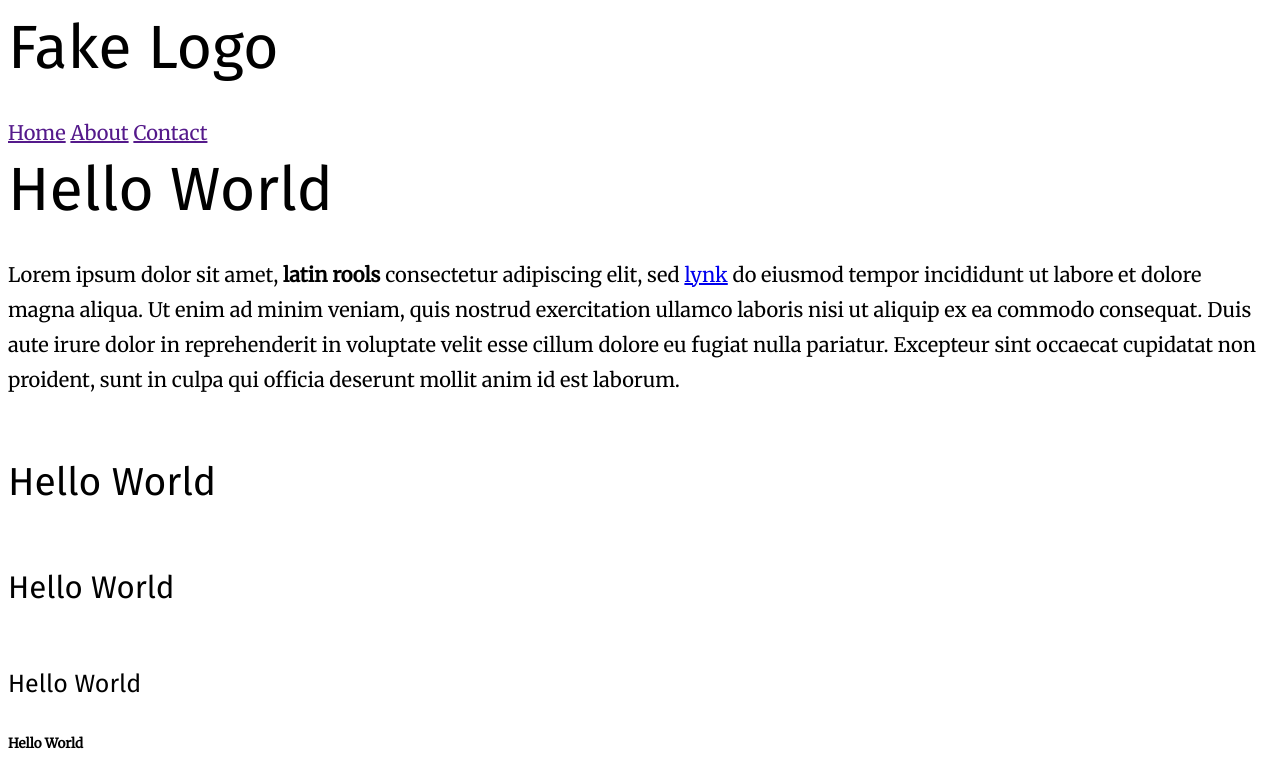
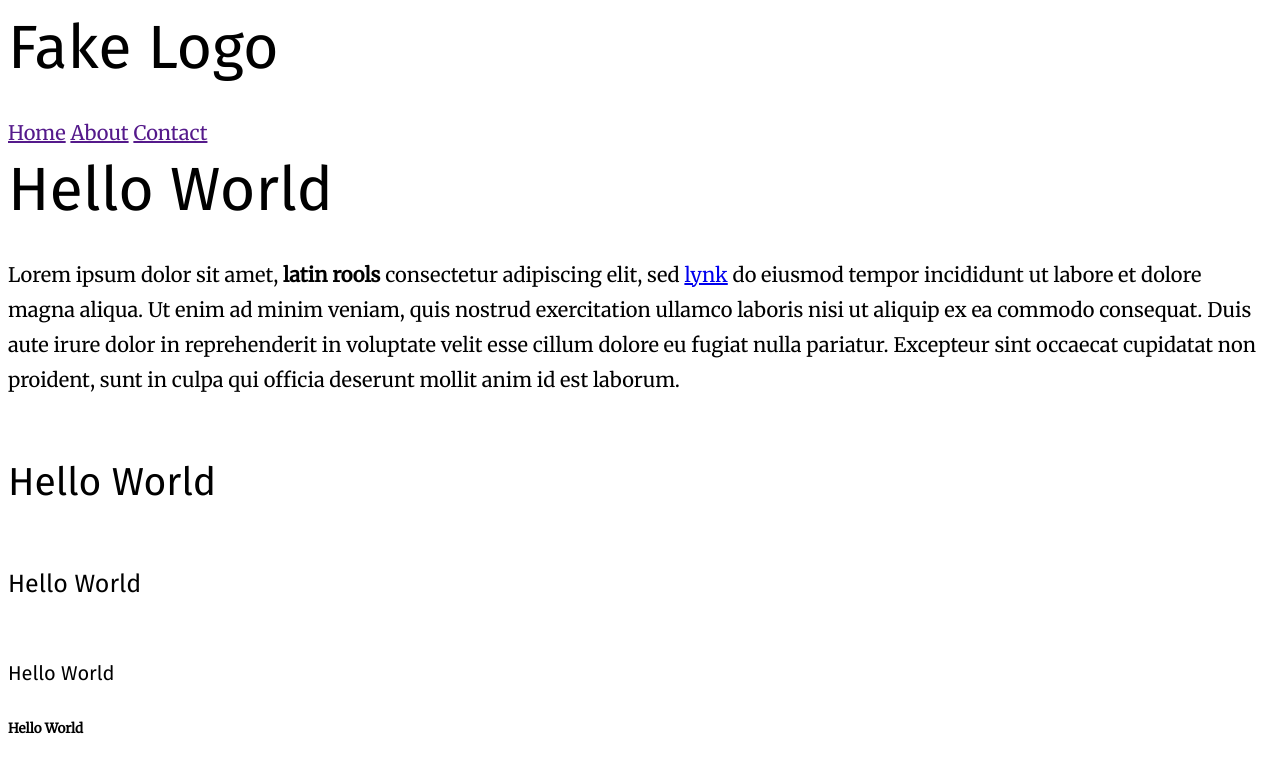
Before and after one commit to bicycleben88/style-templates, a plain HTML site: page index.html in a window 1280 px wide. Shown: the top 769 px of the page. Drawn offline with Linux system fonts and the light colour scheme.

Commit message:
add header vars

```diff
--- a/style.css
+++ b/style.css
@@ -15,6 +15,11 @@
   /* type */
   --headerText: "Fira Sans", sans-serif;
   --bodyText: "Merriweather", serif;
+  --h1: 3.052rem;
+  --h2: 2.441rem;
+  --h3: 1.953rem;
+  --h4: 1.563rem;
+  --h4: 1.25rem;
 
   /* elevation */
 }
@@ -48,23 +53,23 @@ h5 {
 
 h1 {
   margin-top: 0;
-  font-size: 3.052rem;
+  font-size: var(--h1);
 }
 
 h2 {
-  font-size: 2.441rem;
+  font-size: var(--h2);
 }
 
 h3 {
-  font-size: 1.953rem;
+  font-size: var(--h3);
 }
 
 h4 {
-  font-size: 1.563rem;
+  font-size: var(--h4);
 }
 
 h5 {
-  font-size: 1.25rem;
+  font-size: var(--h5);
 }
 
 small,
```
